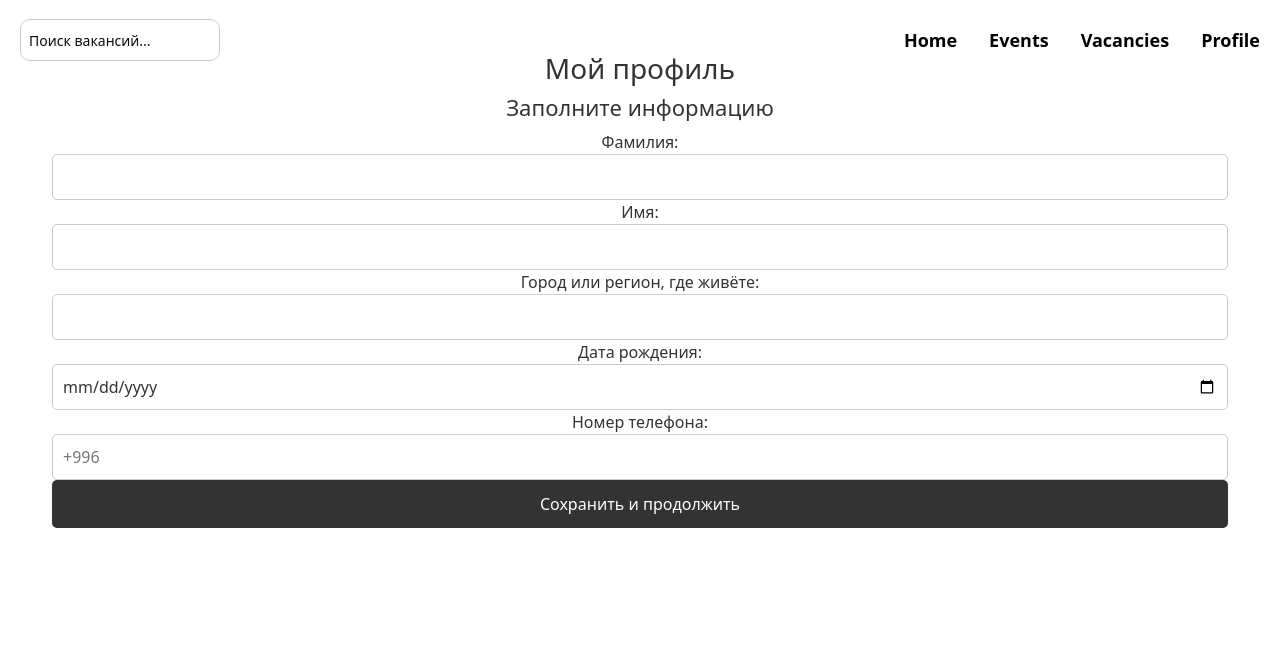
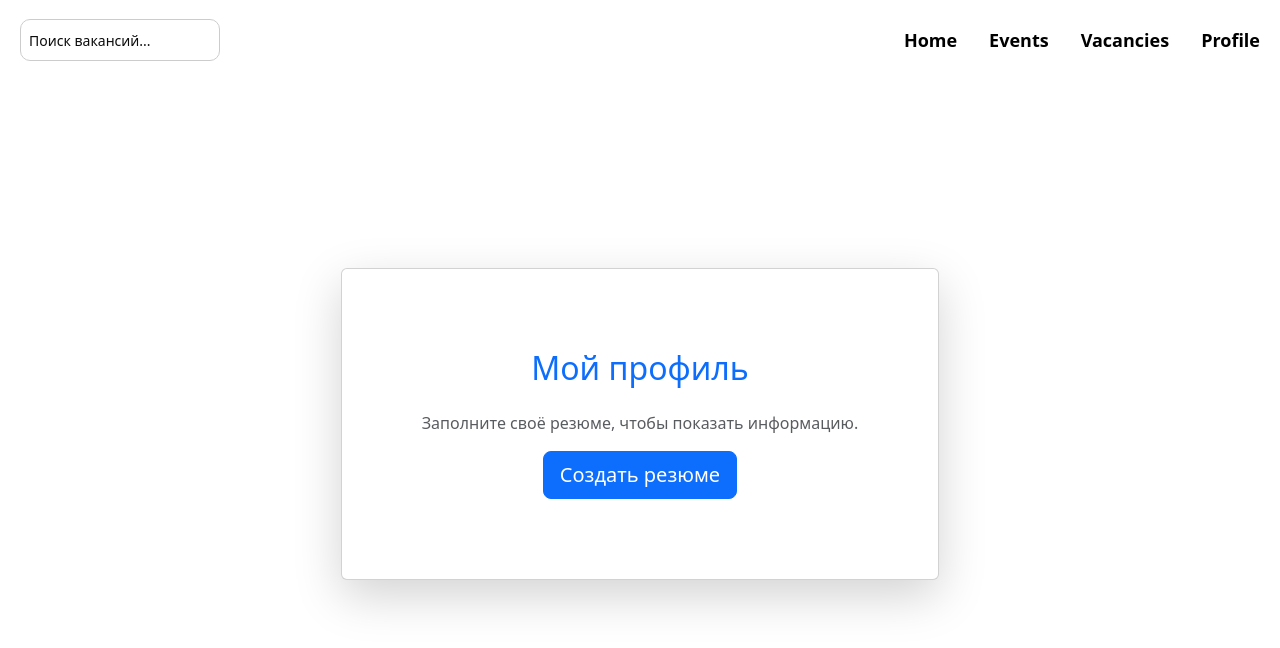
Before and after one commit to BayaIT/SRS, a React (Vite) app: page /profile in a window 1280 px wide. Shown: the top 648 px of the page. Built offline with nearby package versions, Linux system fonts and the light colour scheme.

Commit message:
Update Profile 2

```diff
--- a/src/components/ProfilePage.jsx
+++ b/src/components/ProfilePage.jsx
@@ -1,58 +1,95 @@
 // eslint-disable-next-line no-unused-vars
 import React, { useState, useEffect } from "react";
-import ResumeForm from "./ResumeForm"; // Форма для резюме
+import ResumeForm from "./ResumeForm";
 import "../ProfilePage.css";
 
 const ProfilePage = () => {
     const [resume, setResume] = useState(null);
-    const [step, setStep] = useState(1); // Шаг формы
+    const [step, setStep] = useState(0); // 0 — отображается кнопка, 1-3 — шаги формы
 
-    // Получаем резюме из localStorage, если оно есть
     useEffect(() => {
         const savedResume = JSON.parse(localStorage.getItem("resume"));
-        if (savedResume) {
-            setResume(savedResume);
-        }
+        if (savedResume) setResume(savedResume);
     }, []);
 
-    // Функция для сохранения резюме и перехода на следующий шаг
     const saveResume = (newResume) => {
         setResume({ ...resume, ...newResume });
-        localStorage.setItem("resume", JSON.stringify({ ...resume, ...newResume })); // Сохраняем в localStorage
-        setStep((prevStep) => prevStep + 1); // Переходим на следующий шаг
+        localStorage.setItem("resume", JSON.stringify({ ...resume, ...newResume }));
+        setStep((prev) => prev + 1);
+    };
+
+    const handleCreateResume = () => {
+        setStep(1); // Переходим на первый шаг заполнения формы
     };
 
     return (
-        <div className="profile-container">
-            <h2>Мой профиль</h2>
-            {resume && step > 3 ? ( // Если все этапы завершены, показываем итог
+        <div className="container mt-5">
+            <div className="card shadow-lg">
+                <div className="card-body p-5">
+                    <h2 className="text-center mb-4 text-primary">Мой профиль</h2>
+
+                    {step === 0 && ( // Отображение кнопки "Создать резюме"
+                        <div className="text-center">
+                            {resume ? (
                                 <div>
-                    <h3>Ваше резюме:</h3>
-                    <p><strong>Фамилия:</strong> {resume.surname}</p>
-                    <p><strong>Имя:</strong> {resume.name}</p>
-                    <p><strong>Город:</strong> {resume.city}</p>
-                    <p><strong>Дата рождения:</strong> {resume.birthday}</p>
-                    <p><strong>Номер телефона:</strong> {resume.phoneNumber}</p>
-                    <h4>Опыт работы:</h4>
-                    {resume.experience && resume.experience.map((job, index) => (
-                        <div key={index}>
+                                    <h4 className="text-secondary mb-4">Ваше резюме</h4>
+                                    <ul className="list-group list-group-flush mb-3">
+                                        <li className="list-group-item"><strong>Фамилия:</strong> {resume.surname}</li>
+                                        <li className="list-group-item"><strong>Имя:</strong> {resume.name}</li>
+                                        <li className="list-group-item"><strong>Город:</strong> {resume.city}</li>
+                                        <li className="list-group-item"><strong>Дата рождения:</strong> {resume.birthday}</li>
+                                        <li className="list-group-item"><strong>Номер телефона:</strong> {resume.phoneNumber}</li>
+                                        <li className="list-group-item"><strong>Образование:</strong> {resume.education}</li>
+                                        <li className="list-group-item"><strong>Навыки:</strong> {resume.skills}</li>
+                                    </ul>
+                                    <h4 className="text-secondary">Опыт работы:</h4>
+                                    {resume.experience.map((job, index) => (
+                                        <div key={index} className="border rounded p-3 mb-2 bg-light">
                                             <p><strong>Должность:</strong> {job.position}</p>
                                             <p><strong>Компания:</strong> {job.company}</p>
                                             <p><strong>Годы работы:</strong> {job.years}</p>
                                         </div>
                                     ))}
-                    <h4>Образование:</h4>
-                    <p>{resume.education}</p>
-                    <h4>Навыки:</h4>
-                    <p>{resume.skills}</p>
-                    <button onClick={() => setStep(1)}>Редактировать резюме</button>
+                                    <button
+                                        className="btn btn-outline-primary mt-3"
+                                        onClick={() => setStep(1)} // Начать редактирование резюме
+                                    >
+                                        <i className="bi bi-pencil"></i> Редактировать резюме
+                                    </button>
                                 </div>
                             ) : (
-                <div>
-                    <h3>Заполните информацию</h3>
-                    <ResumeForm onSave={saveResume} step={step} />
+                                <>
+                                    <p className="text-muted">Заполните своё резюме, чтобы показать информацию.</p>
+                                    <button
+                                        className="btn btn-primary btn-lg"
+                                        onClick={handleCreateResume}
+                                    >
+                                        Создать резюме
+                                    </button>
+                                </>
+                            )}
                         </div>
                     )}
+
+                    {step > 0 && step <= 3 && ( // Отображение формы резюме
+                        <>
+                            <div className="progress mb-4" style={{ height: "20px" }}>
+                                <div
+                                    className={`progress-bar bg-success`}
+                                    role="progressbar"
+                                    style={{ width: `${(step / 3) * 100}%` }}
+                                    aria-valuenow={(step / 3) * 100}
+                                    aria-valuemin="0"
+                                    aria-valuemax="100"
+                                >
+                                    Шаг {step} из 3
+                                </div>
+                            </div>
+                            <ResumeForm onSave={saveResume} step={step} />
+                        </>
+                    )}
+                </div>
+            </div>
         </div>
     );
 };
--- a/src/components/ResumeForm.jsx
+++ b/src/components/ResumeForm.jsx
@@ -1,6 +1,4 @@
-// eslint-disable-next-line no-unused-vars
 import React, { useState } from "react";
-import "../ResumeForm.css";
 
 // eslint-disable-next-line react/prop-types
 const ResumeForm = ({ onSave, step }) => {
@@ -11,8 +9,8 @@ const ResumeForm = ({ onSave, step }) => {
         birthday: "",
         phoneNumber: "",
         experience: [{ position: "", company: "", years: "" }],
-        education: "", // Добавлено поле для образования
-        skills: "", // Добавлено поле для навыков
+        education: "",
+        skills: "",
     });
 
     const handleChange = (e) => {
@@ -29,98 +27,100 @@ const ResumeForm = ({ onSave, step }) => {
     const handleAddExperience = () => {
         setFormData({
             ...formData,
-            experience: [...formData.experience, { position: "", company: "", years: "" }]
+            experience: [...formData.experience, { position: "", company: "", years: "" }],
         });
     };
 
     const handleSubmit = (e) => {
         e.preventDefault();
-        onSave(formData); // Сохраняем текущий шаг
+        onSave(formData);
     };
 
     return (
         <form onSubmit={handleSubmit}>
             {step === 1 && (
                 <>
-                    <label>Фамилия:</label>
+                    <h4 className="text-secondary mb-3">Основная информация</h4>
+                    <div className="mb-3">
+                        <label className="form-label">Фамилия:</label>
                         <input
                             type="text"
                             name="surname"
                             value={formData.surname}
                             onChange={handleChange}
+                            className="form-control"
+                            placeholder="Введите фамилию"
                             required
                         />
-                    <label>Имя:</label>
+                    </div>
+                    <div className="mb-3">
+                        <label className="form-label">Имя:</label>
                         <input
                             type="text"
                             name="name"
                             value={formData.name}
                             onChange={handleChange}
+                            className="form-control"
+                            placeholder="Введите имя"
                             required
                         />
-                    <label>Город или регион, где живёте:</label>
+                    </div>
+                    <div className="mb-3">
+                        <label className="form-label">Город:</label>
                         <input
                             type="text"
                             name="city"
                             value={formData.city}
                             onChange={handleChange}
+                            className="form-control"
+                            placeholder="Ваш город проживания"
                             required
                         />
-                    <label>Дата рождения:</label>
+                    </div>
+                    <div className="mb-3">
+                        <label className="form-label">Дата рождения:</label>
                         <input
                             type="date"
                             name="birthday"
                             value={formData.birthday}
                             onChange={handleChange}
+                            className="form-control"
                             required
                         />
-                    <label>Номер телефона:</label>
-                    <input
-                        type="tel"
-                        name="phoneNumber"
-                        placeholder="+996"
-                        value={formData.phoneNumber}
-                        onChange={handleChange}
-                        required
-                    />
+                    </div>
                 </>
             )}
 
             {step === 2 && (
                 <>
-                    <h4>Опыт работы:</h4>
+                    <h4 className="text-secondary mb-3">Опыт работы</h4>
                     {formData.experience.map((job, index) => (
-                        <div key={index}>
-                            <label>Должность:</label>
+                        <div key={index} className="mb-3 p-3 border rounded bg-light">
+                            <label className="form-label">Должность:</label>
                             <input
                                 type="text"
                                 name="position"
+                                data-index={index}
                                 value={job.position}
                                 onChange={handleChange}
-                                data-index={index}
+                                className="form-control mb-2"
+                                placeholder="Введите должность"
                                 required
                             />
-                            <label>Компания:</label>
+                            <label className="form-label">Компания:</label>
                             <input
                                 type="text"
                                 name="company"
+                                data-index={index}
                                 value={job.company}
                                 onChange={handleChange}
-                                data-index={index}
-                                required
-                            />
-                            <label>Годы работы:</label>
-                            <input
-                                type="text"
-                                name="years"
-                                value={job.years}
-                                onChange={handleChange}
-                                data-index={index}
+                                className="form-control mb-2"
+                                placeholder="Введите компанию"
                                 required
                             />
                         </div>
                     ))}
-                    <button type="button" onClick={handleAddExperience}>
+                    <button type="button" className="btn btn-outline-secondary" onClick={handleAddExperience}>
                         Добавить опыт
                     </button>
                 </>
@@ -128,26 +128,34 @@ const ResumeForm = ({ onSave, step }) => {
 
             {step === 3 && (
                 <>
-                    <label>Образование:</label>
+                    <h4 className="text-secondary mb-3">Образование и навыки</h4>
+                    <div className="mb-3">
+                        <label className="form-label">Образование:</label>
                         <input
                             type="text"
                             name="education"
                             value={formData.education}
                             onChange={handleChange}
+                            className="form-control"
+                            placeholder="Введите ваше образование"
                             required
                         />
-                    <label>Навыки:</label>
+                    </div>
+                    <div className="mb-3">
+                        <label className="form-label">Навыки:</label>
                         <input
                             type="text"
                             name="skills"
                             value={formData.skills}
                             onChange={handleChange}
+                            className="form-control"
+                            placeholder="Перечислите ваши навыки"
                             required
                         />
+                    </div>
                 </>
             )}
-
-            <button type="submit">
+            <button type="submit" className="btn btn-primary w-100 mt-3">
                 {step < 3 ? "Сохранить и продолжить" : "Завершить"}
             </button>
         </form>
```
Lines whose indentation alone changed are shown as unchanged.
